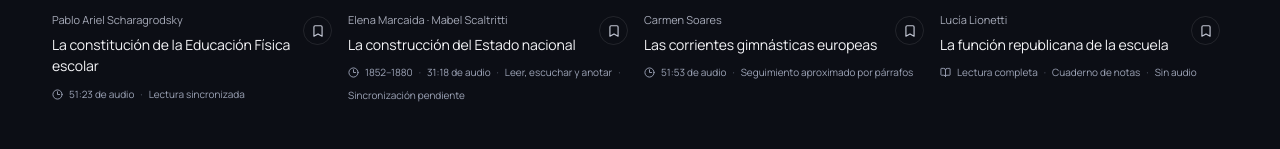
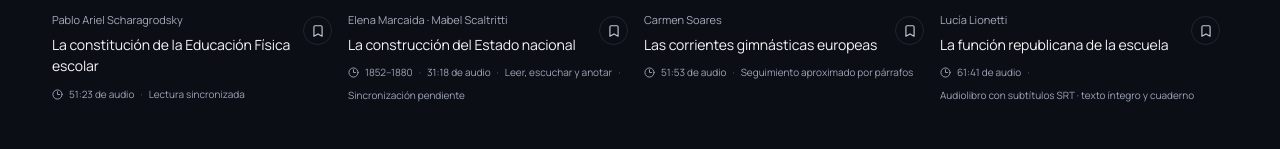
Before and after one commit to manign1984/audiolibros-historia-educacion-fisica, a React (Vite) app in the folder portable-site/: page / in a window 1280 px wide. Shown: the part 2092-2241 px from the top of the page. Built offline with nearby package versions, Linux system fonts and the light colour scheme.

Commit message:
feat(lionetti): actualizar plannedWorks.js para versión audiovisual

```diff
--- a/portable-site/src/biblioteca/plannedWorks.js
+++ b/portable-site/src/biblioteca/plannedWorks.js
@@ -43,10 +43,12 @@ const records = [
 // se distingue del grado de sincronización de cada obra.
 const readablePlannedWorks = {
   'lionetti-escuela-republicana': {
-    status: 'text',
+    status: 'available',
+    // Referencia temporal aportada por el último subtítulo del SRT (no análisis acústico).
+    duration: 3701.996,
     historicalPeriod: 'Escuela pública y ciudadanía · fines del siglo XIX',
-    stateKey: 'lionetti-escuela-republicana-text-page-v1',
-    readingDetail: 'Lectura académica íntegra y cuaderno de notas',
+    stateKey: 'lionetti-escuela-republicana-audio-state-v1',
+    readingDetail: 'Audiolibro con subtítulos SRT · texto íntegro y cuaderno',
   },
   'soares-corrientes-gimnasticas': {
     status: 'available',
```
